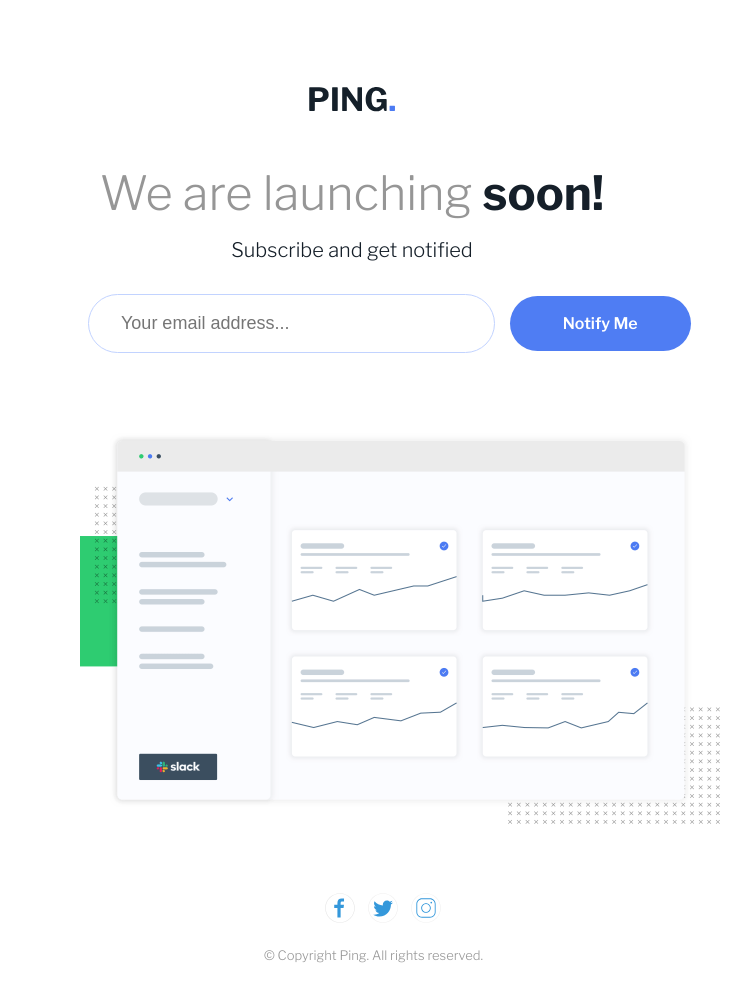
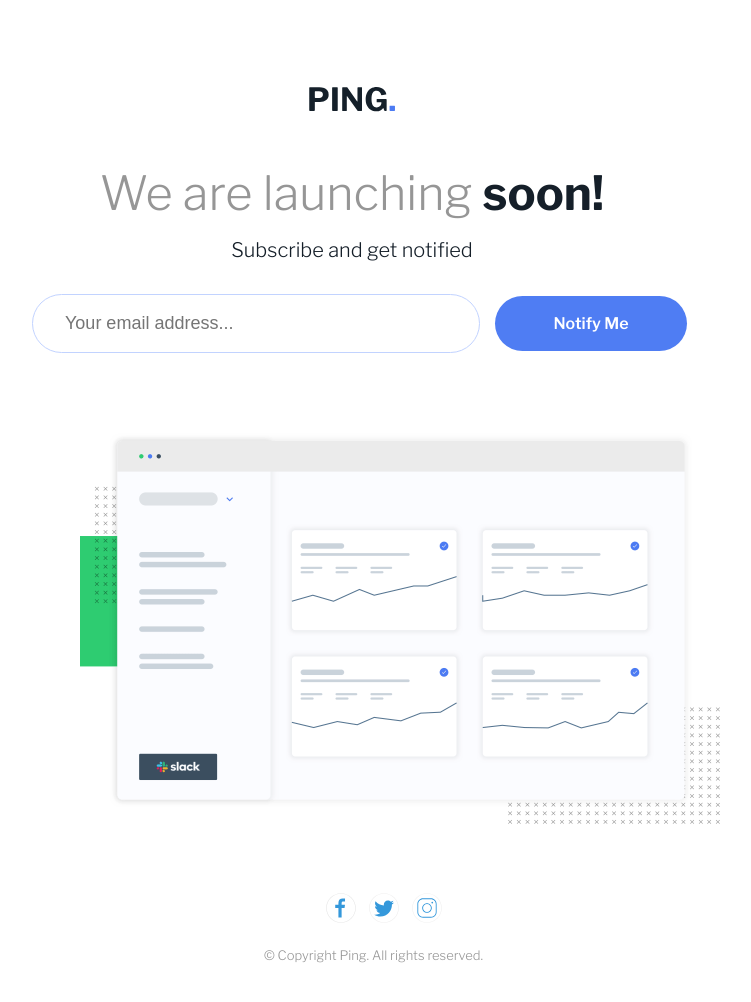
Before and after one commit to Nour490-code/ping-coming-soon-challenge-frontend-mentor, a plain HTML site: page index.html in a window 1280 px wide. Shown: the whole page, without its empty margins (288-1039 px from the left). Drawn offline with nearby package versions, Linux system fonts and the light colour scheme.

Commit message:
https://github.com/Nour490-code/ping-coming-soon-challenge-frontend-mentor

```diff
--- a/css/_@media.scss
+++ b/css/_@media.scss
@@ -1,4 +1,4 @@
-@media screen and (max-width: 650px){
+@media screen and (max-width: 655px){
     .container{
      display: grid;
      grid-template-columns: 100vw;
@@ -8,6 +8,7 @@
        font-size: 30px;
     }
     .subsc{
+        justify-content: center;
        flex-direction: column;
        align-items: center;
        margin: 3rem 0 0 0;
@@ -34,6 +35,9 @@
     footer{
         margin: 8rem 0 0 9em ;
          p{font-size: 9px;margin: 1.5rem 0 2.5em 2rem;text-align: center;}
-         .icons{width:65%;}
+         .icons{width:65%; justify-content: center;}
     }
 }
+@media screen and (orientation:landscape){
+    .icons{margin-left: 5.5em;}
+}
--- a/css/style.scss
+++ b/css/style.scss
@@ -19,13 +19,13 @@ section{
 }
 .subsc{
     display: flex;
-    margin-left: 23.5rem;
+   justify-content: center;
     text-align: center;
 }
 input{
     padding: 1.1rem 2rem;
     border-radius: 5rem;
-    width:45%;
+    width:35%;
     border: 1px solid hsl(223, 100%, 88%);
 }
 .btn{
@@ -33,7 +33,7 @@ input{
     padding: 1.1rem 2rem;
     border-radius: 5rem;
     border: transparent;
-    width: 20%;
+    width: 15%;
     align-self: center;
 }
 .img{
@@ -46,7 +46,7 @@ footer{
 .icons{
     display: flex;
     align-items: center;
-    transform: translate(-5rem);
+    transform: translateX(-12.5rem);
     img{
         padding-left: 13px;
     }
```
Also changed, not shown: css/style.css, 1 other file.
